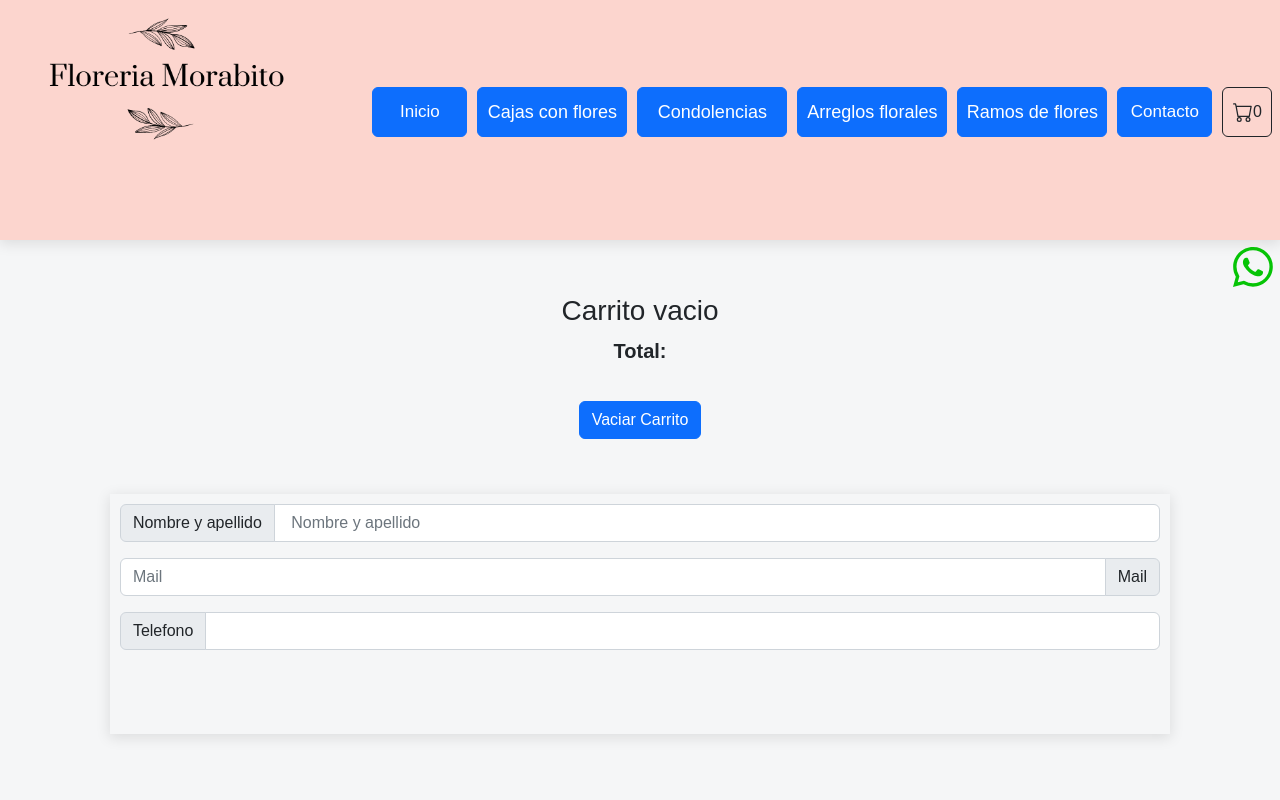
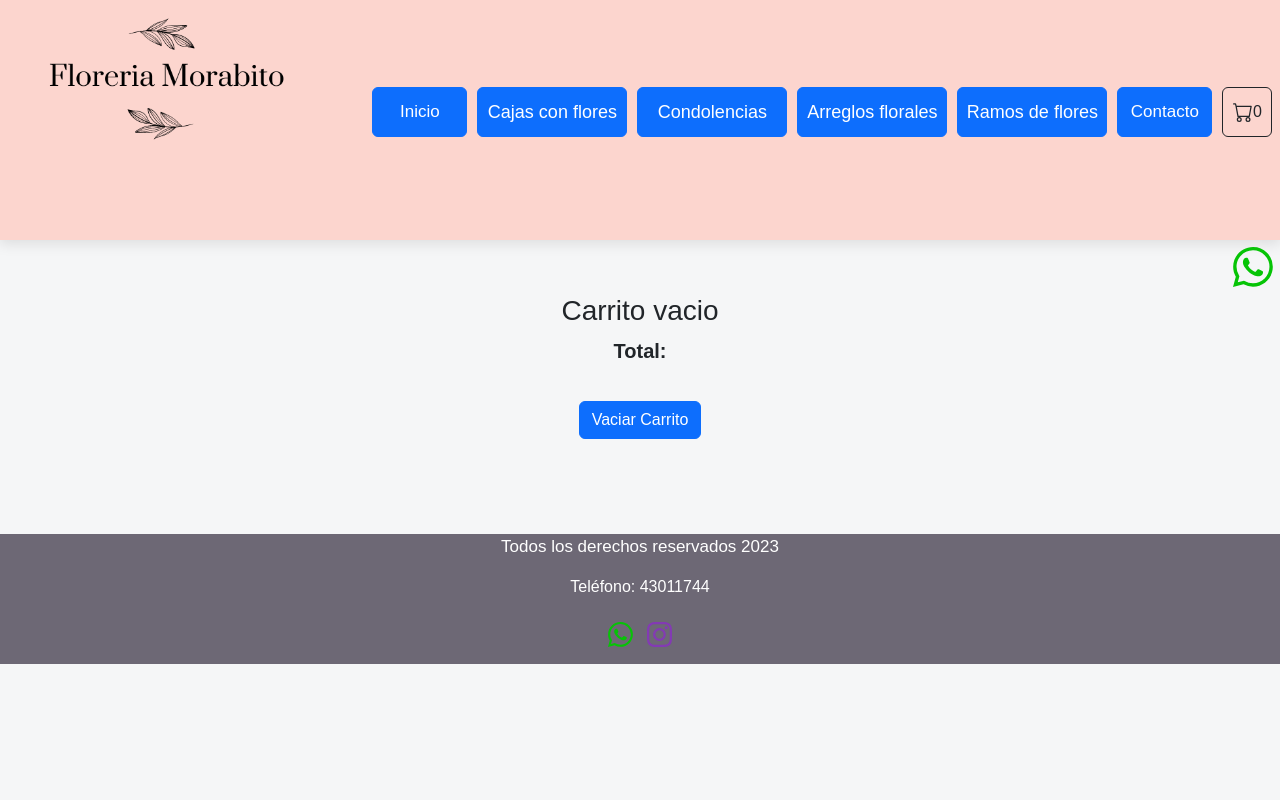
Before and after one commit to guidomora/react_Guido_Morabito, a React (Create React App) app in the folder my-app/: page /Cart in a window 1280 px wide. Shown: the top 800 px of the page. Built offline with nearby package versions, Linux system fonts and the light colour scheme.

Commit message:
finalizado

```diff
--- a/my-app/package.json
+++ b/my-app/package.json
@@ -15,6 +15,7 @@
     "toastify-js": "^1.12.0",
     "web-vitals": "^2.1.4"
   },
+  "homepage": "https://floreriamorabito.com.ar/",
   "scripts": {
     "start": "react-scripts start",
     "build": "react-scripts build",
--- a/my-app/public/index.html
+++ b/my-app/public/index.html
@@ -6,11 +6,18 @@
     <meta name="viewport" content="width=device-width, initial-scale=1" />
     <meta name="theme-color" content="#000000" />
     <meta
+      name="keywords"
+      content="floreria, coronas, flores, ramos, cajas, envio, consolencias"
+    />
+    <meta
       name="description"
-      content="Web site created using create-react-app"
+      content="floreria morabito, ubicada en barracas envíos a todos lados, condolencias, ramos de flores, cajas con flores, arreglos"
     />
     <link rel="apple-touch-icon" href="%PUBLIC_URL%/logo192.png" />
-    <link rel="stylesheet" href="https://cdn.jsdelivr.net/npm/bootstrap@5.2.0-beta1/dist/css/bootstrap.min.css">
+    <link
+      rel="stylesheet"
+      href="https://cdn.jsdelivr.net/npm/bootstrap@5.2.0-beta1/dist/css/bootstrap.min.css"
+    />
     <!--
       manifest.json provides metadata used when your web app is installed on a
       user's mobile device or desktop. See https://developers.google.com/web/fundamentals/web-app-manifest/
--- a/my-app/src/App.css
+++ b/my-app/src/App.css
@@ -10,3 +10,8 @@ body {
   background-color: #f5f6f7;
   font-family: "Manrope", sans-serif;
 }
+
+/*
+.App-js{
+  height: 100vh;
+} */
--- a/my-app/src/App.js
+++ b/my-app/src/App.js
@@ -7,9 +7,9 @@ import WhatsApp from "./componente/WhatsApp";
 
 function App() {
   return (
-    <div>
+    <div >
       <NavBar imagen="LogoReact" />
-      <main>
+      <main className="App-js">
         <WhatsApp />
         <Outlet />
       </main>
--- a/my-app/src/componente/Footer.js
+++ b/my-app/src/componente/Footer.js
@@ -1,10 +1,10 @@
 import React from "react";
-import '../estilos/Footer.css';
+import "../estilos/Footer.css";
 
-function Footer () {
-    return(
-        <div className='footer-container'>
-            <p className='texto-footer'> Todos los derechos reservados 2022 </p>
+function Footer() {
+  return (
+    <div className="footer-container">
+      <p className="texto-footer"> Todos los derechos reservados 2023 </p>
       <p> Teléfono: 43011744 </p>
       <div className="footer-iconos">
         <a href="https://wa.me/541169402036" className="wpp" target="blank">
@@ -19,7 +19,11 @@ function Footer () {
             <path d="M13.601 2.326A7.854 7.854 0 007.994 0C3.627 0 .068 3.558.064 7.926c0 1.399.366 2.76 1.057 3.965L0 16l4.204-1.102a7.933 7.933 0 003.79.965h.004c4.368 0 7.926-3.558 7.93-7.93A7.898 7.898 0 0013.6 2.326zM7.994 14.521a6.573 6.573 0 01-3.356-.92l-.24-.144-2.494.654.666-2.433-.156-.251a6.56 6.56 0 01-1.007-3.505c0-3.626 2.957-6.584 6.591-6.584a6.56 6.56 0 014.66 1.931 6.557 6.557 0 011.928 4.66c-.004 3.639-2.961 6.592-6.592 6.592zm3.615-4.934c-.197-.099-1.17-.578-1.353-.646-.182-.065-.315-.099-.445.099-.133.197-.513.646-.627.775-.114.133-.232.148-.43.05-.197-.1-.836-.308-1.592-.985-.59-.525-.985-1.175-1.103-1.372-.114-.198-.011-.304.088-.403.087-.088.197-.232.296-.346.1-.114.133-.198.198-.33.065-.134.034-.248-.015-.347-.05-.099-.445-1.076-.612-1.47-.16-.389-.323-.335-.445-.34-.114-.007-.247-.007-.38-.007a.729.729 0 00-.529.247c-.182.198-.691.677-.691 1.654 0 .977.71 1.916.81 2.049.098.133 1.394 2.132 3.383 2.992.47.205.84.326 1.129.418.475.152.904.129 1.246.08.38-.058 1.171-.48 1.338-.943.164-.464.164-.86.114-.943-.049-.084-.182-.133-.38-.232z"></path>
           </svg>{" "}
         </a>
-            <a href="https://www.instagram.com/floreriamorabito/" className="instagram" target="blank">
+        <a
+          href="https://www.instagram.com/floreriamorabito/"
+          className="instagram"
+          target="blank"
+        >
           <svg
             xmlns="http://www.w3.org/2000/svg"
             width="25"
@@ -32,9 +36,8 @@ function Footer () {
           </svg>{" "}
         </a>
       </div>
-
     </div>
-    )
-};
+  );
+}
 
 export default Footer;
--- a/my-app/src/componente/NavBar.js
+++ b/my-app/src/componente/NavBar.js
@@ -9,7 +9,7 @@ function NavBar (props) {
     return <div className='sombra'>
         <nav className='nav-container'>
             <Link to="/">
-                <img src={require(`../multimedia2/${props.imagen}.png`)} className='imagen-home' />
+                <img src={require(`../multimedia2/${props.imagen}.png`)} className='imagen-home' alt='producto'/>
             </Link>
             <ul className="flex">
                 <li className="lista-nav">
--- a/my-app/src/views/CartViews.js
+++ b/my-app/src/views/CartViews.js
@@ -3,15 +3,8 @@ import CartContext, { useCartContext } from "../componente/CartContext";
 import CartItem from "../componente/CartItem";
 import "../estilos/CartItem.css";
 import "../Firebase/FireBase";
-import { Link } from "react-router-dom";
-import {useState} from 'react'
-
-
-
 function Cart() {
-  const { clearCart, precioFinal, crearOrdenContext } = useCartContext();
-  const [datosUsuario, seDatosUsuario] = useState({name: '', phone: '', mail: ''});
-
+  const { clearCart, precioFinal } = useCartContext();
   return (
     <CartContext.Consumer>
       {({ carrito: items }) => (
@@ -49,59 +42,6 @@ function Cart() {
               Vaciar Carrito
             </button>
           </div>
-          <div className="container">
-            <div className="contenedor-orden">
-              <div className="input-group mb-3">
-                <span className="input-group-text" id="basic-addon1">
-                  Nombre y apellido
-                </span>
-                <input
-                  type="text"
-                  className="form-control"
-                  placeholder=" Nombre y apellido"
-                  aria-label="Username"
-                  aria-describedby="basic-addon1"
-                  defaultValue={datosUsuario.nombre}
-                />
-              </div>
-
-              <div className="input-group mb-3">
-                <input
-                  type="text"
-                  className="form-control"
-                  placeholder="Mail"
-                  aria-label="Recipient's username"
-                  aria-describedby="basic-addon2"
-                  defaultValue={datosUsuario.mail}
-                />
-                <span className="input-group-text" id="basic-addon2">
-                  Mail
-                </span>
-              </div>
-              <div className="input-group mb-3">
-                <span className="input-group-text" id="basic-addon3">
-                  Telefono
-                </span>
-                <input
-                  type="text"
-                  className="form-control"
-                  id="basic-url"
-                  aria-describedby="basic-addon3"
-                  defaultValue={datosUsuario.telefono}
-                />
-              </div>
-            </div>
-          </div>
-          {items.length ? (
-            <button className="btn" onClick={crearOrdenContext}>
-              <Link to="/CheckOut" className="btn btn-primary vaciar-checkOut">
-                {" "}
-                Ir al checkout
-              </Link>
-            </button>
-          ) : (
-            <p></p>
-          )}
         </div>
       )}
     </CartContext.Consumer>
```
Lines whose indentation alone changed are shown as unchanged.
